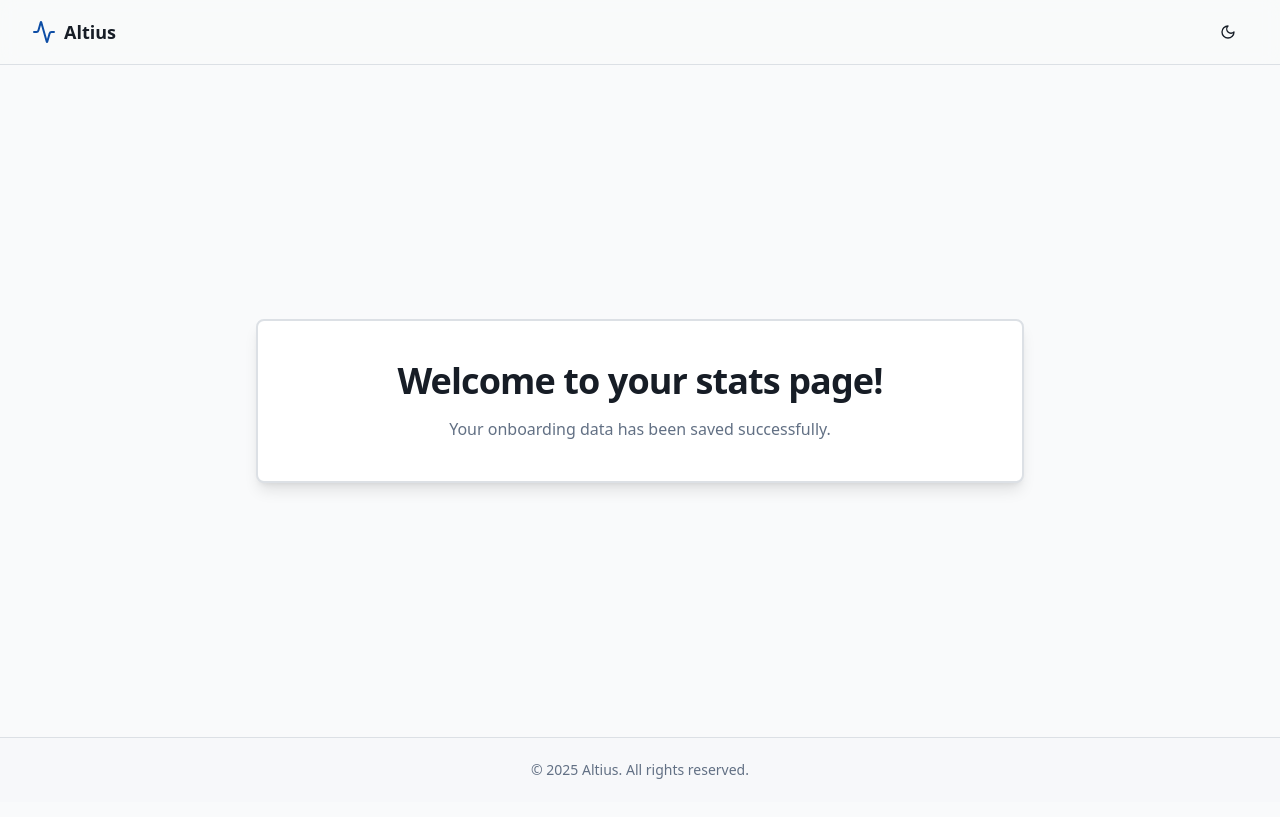
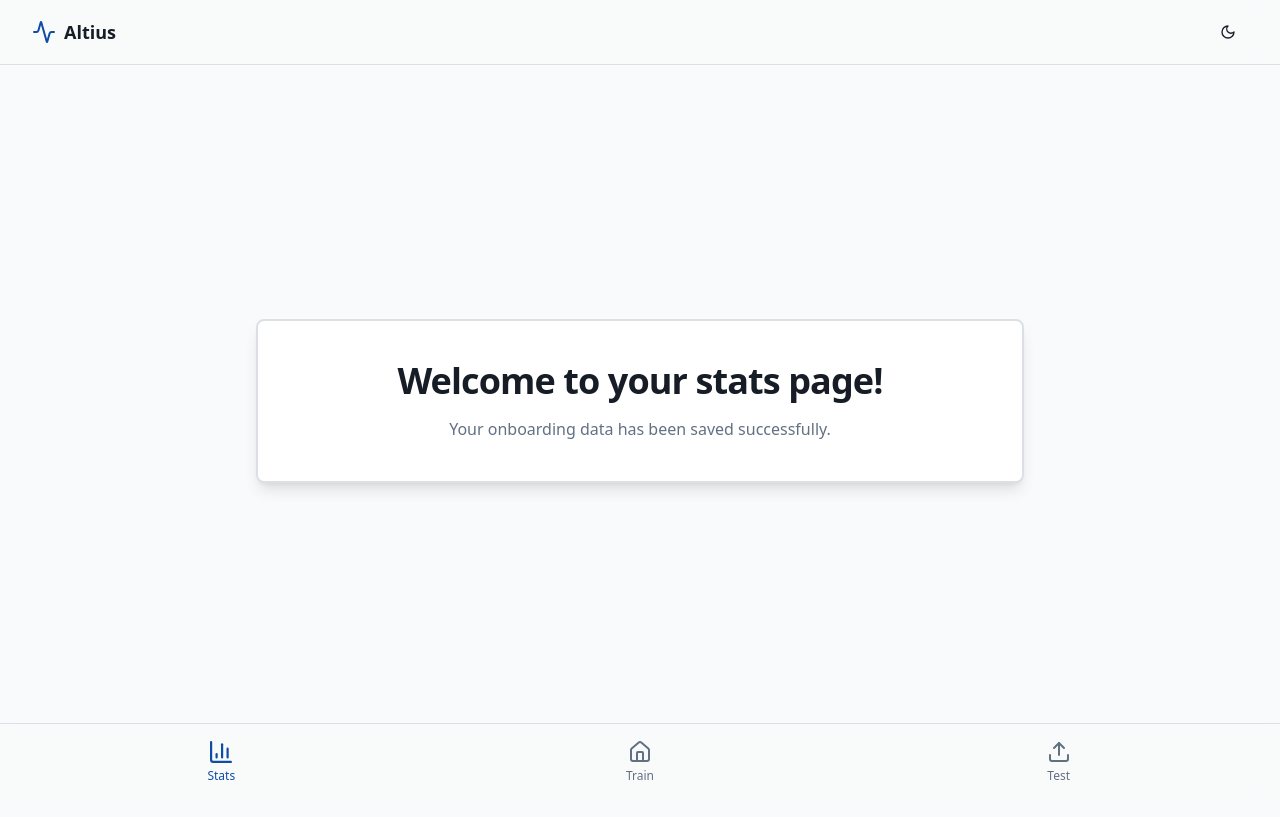
Before and after one commit to lash-business/altius-511e9b24, a React (Vite) app: page /stats in a window 1280 px wide. Built offline with nearby package versions, Linux system fonts and the light colour scheme; the HTML template or start-up script is replaced by a standard one.

Commit message:
Add bottom navigation bar

```diff
--- /dev/null
+++ b/src/components/common/BottomNav.tsx
@@ -0,0 +1,63 @@
+import { NavLink } from "react-router-dom";
+import { BarChart3, Home, Upload } from "lucide-react";
+import { cn } from "@/lib/utils";
+
+export function BottomNav() {
+  const navItems = [
+    {
+      label: "Stats",
+      icon: BarChart3,
+      href: "/stats",
+    },
+    {
+      label: "Train",
+      icon: Home,
+      href: "/home",
+    },
+    {
+      label: "Test",
+      icon: Upload,
+      href: "/test",
+    },
+  ];
+
+  return (
+    <nav
+      className="fixed bottom-0 left-0 right-0 z-50 border-t bg-background/95 backdrop-blur supports-[backdrop-filter]:bg-background/60"
+      role="navigation"
+      aria-label="Bottom navigation"
+    >
+      <div className="container mx-auto px-4">
+        <div className="grid grid-cols-3 gap-2 py-2">
+          {navItems.map((item) => (
+            <NavLink
+              key={item.href}
+              to={item.href}
+              className={({ isActive }) =>
+                cn(
+                  "flex flex-col items-center justify-center gap-1 rounded-lg px-4 py-2 transition-colors",
+                  "hover:bg-muted/50",
+                  isActive
+                    ? "text-primary font-medium"
+                    : "text-muted-foreground"
+                )
+              }
+            >
+              {({ isActive }) => (
+                <>
+                  <item.icon
+                    className={cn(
+                      "h-6 w-6 transition-all",
+                      isActive && "scale-110"
+                    )}
+                  />
+                  <span className="text-xs">{item.label}</span>
+                </>
+              )}
+            </NavLink>
+          ))}
+        </div>
+      </div>
+    </nav>
+  );
+}
--- a/src/components/common/Layout.tsx
+++ b/src/components/common/Layout.tsx
@@ -1,6 +1,7 @@
 import { ReactNode } from "react";
+import { useLocation } from "react-router-dom";
 import { Header } from "./Header";
-import { Footer } from "./Footer";
+import { BottomNav } from "./BottomNav";
 import { SkipLink } from "./SkipLink";
 
 interface LayoutProps {
@@ -8,14 +9,21 @@ interface LayoutProps {
 }
 
 export function Layout({ children }: LayoutProps) {
+  const location = useLocation();
+  const showBottomNav = location.pathname === "/home" || location.pathname === "/stats";
+
   return (
     <div className="flex min-h-screen flex-col">
       <SkipLink />
       <Header />
-      <main id="main-content" className="flex-1" role="main">
+      <main
+        id="main-content"
+        className={showBottomNav ? "flex-1 pb-20" : "flex-1"}
+        role="main"
+      >
         {children}
       </main>
-      <Footer />
+      {showBottomNav && <BottomNav />}
     </div>
   );
 }
```
